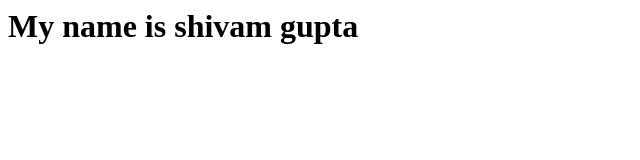
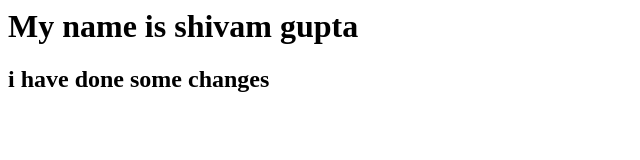
Before and after one commit to iamshivam2/Git, a plain HTML site: page index.html in a window 1280 px wide. Shown: the whole page, without its empty margins (0-640 px from the left). Drawn offline with Linux system fonts and the light colour scheme.

Commit message:
index.html

```diff
--- a/index.html
+++ b/index.html
@@ -2,6 +2,7 @@
 <head>
     <body>
        <h1>My name is shivam gupta </h1>
+        <h2>i have done some changes</h2>
     </body>
 </head>
 
```
